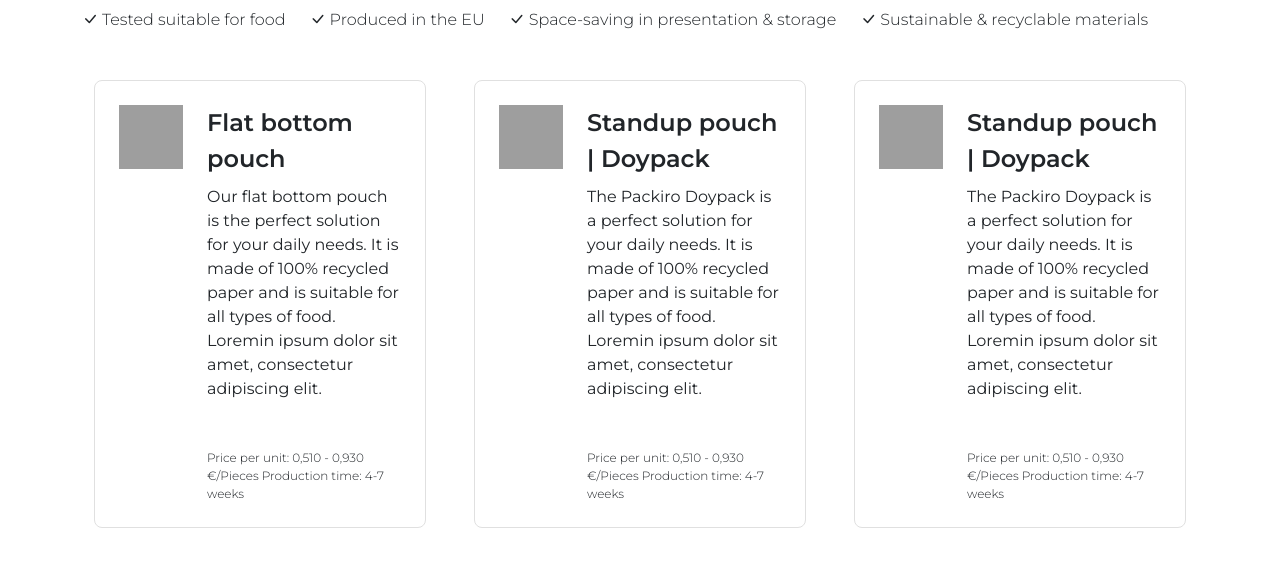
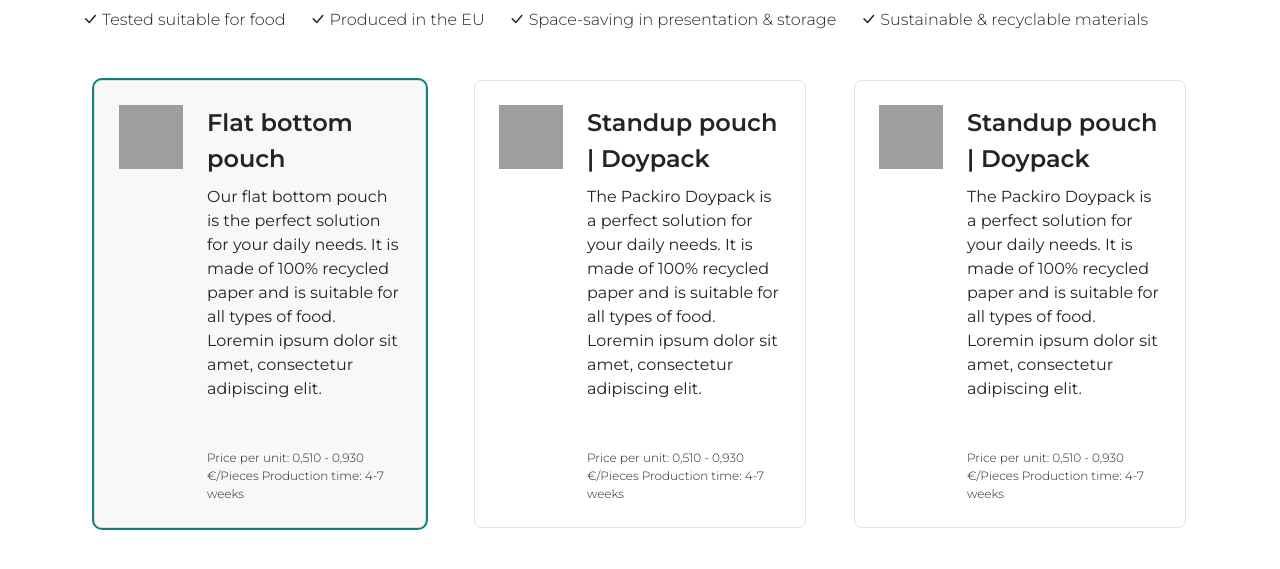
Before and after one commit to lazcansar/configurator, a website built with Vite: page index.html in a window 1280 px wide. Both pictures are taken after a click on the element 260 px from the left and 534 px from the top of the page. Shown: the part 231-800 px from the top of the page. Built offline with nearby package versions, Linux system fonts and the light colour scheme; grey boxes are pictures that could not be loaded.

Commit message:
Hover & Click Effect Add

```diff
--- a/index.html
+++ b/index.html
@@ -120,7 +120,7 @@
 
         <!-- Box -->
         <div class="col-md-4 p-4">
-          <div class="p-4 rounded-3 d-flex justify-content-between main-box-item gap-4 h-100" id="box-check">
+          <div class="p-4 rounded-3 d-flex justify-content-between main-box-item gap-4 h-100">
             <div class="main-box-item-image">
               <img src="https://static.vecteezy.com/system/resources/previews/009/886/742/non_2x/brown-paper-box-file-png.png" width="64" height="64" alt="">
             </div>
@@ -143,7 +143,7 @@
         <div class="col-md-4 p-4">
           <div class="p-4 rounded-3 d-flex justify-content-between main-box-item gap-4 h-100">
             <div class="main-box-item-image">
-              <img src="https://static.vecteezy.com/system/resources/previews/009/886/742/non_2x/brown-paper-box-file-png.png" width="64" height="64" alt="">
+              <img src="https://5.imimg.com/data5/SELLER/Default/2022/4/ZZ/CN/PK/11312186/htb1scsijz7nbknjszle762xcfxas-500x500.png" width="64" height="64" alt="">
             </div>
             <div class="main-box-item-content d-flex flex-column justify-content-between">
               <div class="main-box-item-title">
--- a/main.js
+++ b/main.js
@@ -1,3 +1,34 @@
 import './public/css/bootstrap.min.css'
 import './public/js/bootstrap.bundle.min.js'
 import './style.scss'
+
+
+
+document.querySelectorAll('.main-box-item').forEach(item => {
+    item.addEventListener('click', function(e) {
+
+        // Mevcut seçili durumu kaldırın
+        document.querySelectorAll('.main-box-item').forEach(el => el.classList.remove('selected'));
+
+        // Tıklanan elemana 'selected' sınıfını ekleyin
+        this.classList.add('selected');
+
+
+        const ripple = document.createElement('span');
+        ripple.classList.add('ripple');
+
+        const rect = item.getBoundingClientRect();
+        const size = Math.max(rect.width, rect.height);
+        ripple.style.width = ripple.style.height = `${size * 2}px`;
+        ripple.style.left = `${e.clientX - rect.left - size}px`;
+        ripple.style.top = `${e.clientY - rect.top - size}px`;
+
+        // Ripple'ı kutuya ekle
+        item.appendChild(ripple);
+
+        // Ripple animasyonu bittikten sonra elementi kaldır
+        ripple.addEventListener('animationend', () => {
+            ripple.remove();
+        });
+    });
+});
--- a/style.scss
+++ b/style.scss
@@ -5,6 +5,7 @@ $button-background-color: #117F7D;
 $button-background-color-hover: #0E5653;
 $main-box-hover-color: #F8F8F8;
 $border-hover-color: #E0E0E0;
+$border-selected-color: #117F7D;
 
 body {
     font-family: "Montserrat", sans-serif;
@@ -136,10 +137,29 @@ body {
 
     // Main Content Box
     .main-box {
+        .selected {
+            outline: 2px solid $border-selected-color;
+            background-color: $main-box-hover-color;
+        }
+        .ripple {
+            position: absolute;
+            border-radius: 50%;
+            background-color: rgba(0,0,0,0.2);
+            transform: scale(0);
+            animation: ripple-animation 1s linear;
+        }
+        @keyframes ripple-animation {
+            to {
+                transform: scale(4);
+                opacity: 0;
+            }
+        }
         .main-box-item {
+            position: relative;
+            overflow: hidden;
             cursor: pointer;
             border: 1px solid $border-hover-color;
-            &:hover {
+            &:not(.selected):hover {
                 background-color: $main-box-hover-color;
                 outline: 2px solid $border-hover-color;
             }
```
